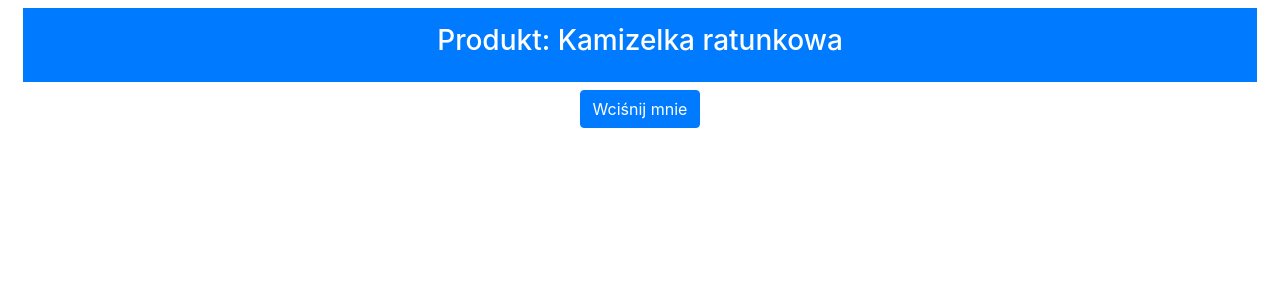
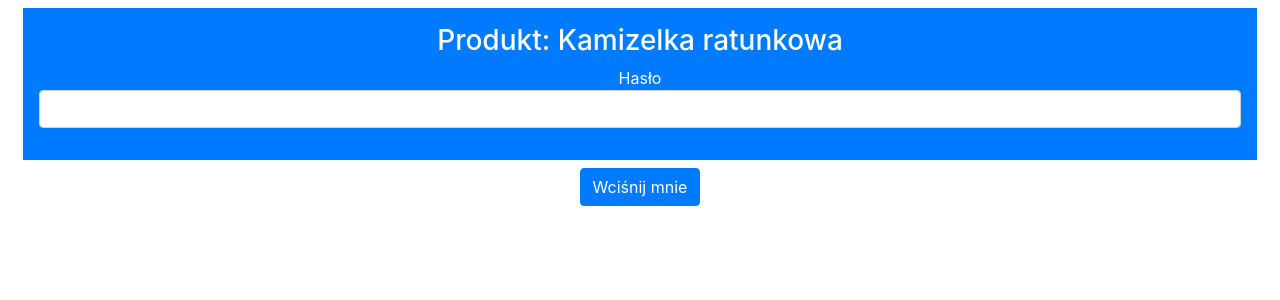
Before and after one commit to marekz/vuejs_simple_example, a Vue app in the folder templatesanddata/: page / in a window 1280 px wide. Shown: the top 300 px of the page. Built offline with nearby package versions, Linux system fonts and the light colour scheme.

Commit message:
Directives - binding  text - v-text and v-html

```diff
--- a/templatesanddata/src/App.vue
+++ b/templatesanddata/src/App.vue
@@ -2,6 +2,7 @@
   <div class="container-fluid text-center">
     <div class="bg-primary text-white m-2 p-3">
       <h3>Produkt: <span v-text="name"></span></h3>
+      <span v-html="fragment"></span>
     </div>
     <button v-on:click="handleClick" class="btn btn-primary">
       Wciśnij mnie
@@ -14,7 +15,8 @@ export default {
   name: 'MyComponent',
   data: function () {
     return {
-      name: "Kamizelka ratunkowa"
+      name: "Kamizelka ratunkowa",
+      fragment: '<div class="form-group">\n                    Hasło\n                    <input class="form-control" />\n                  </div>'
     }
   },
   methods: {
```
